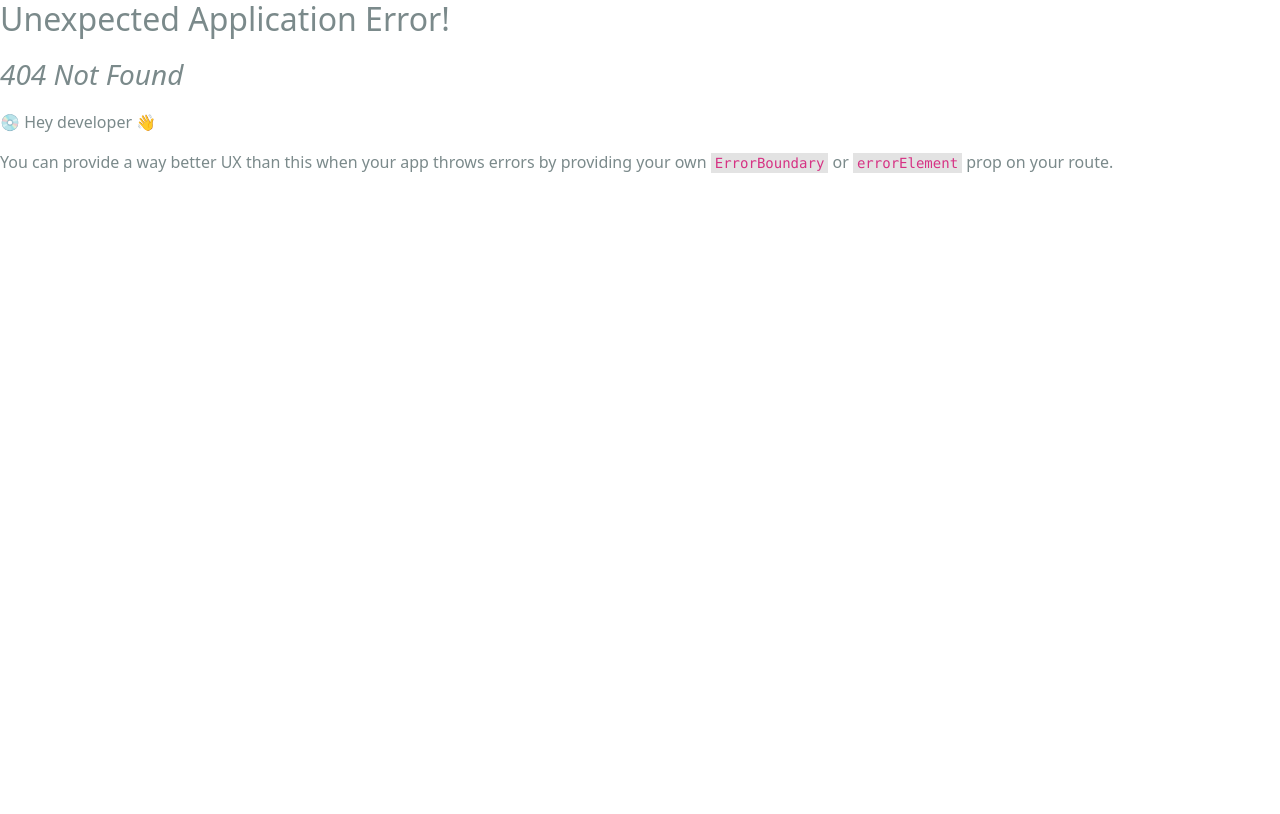
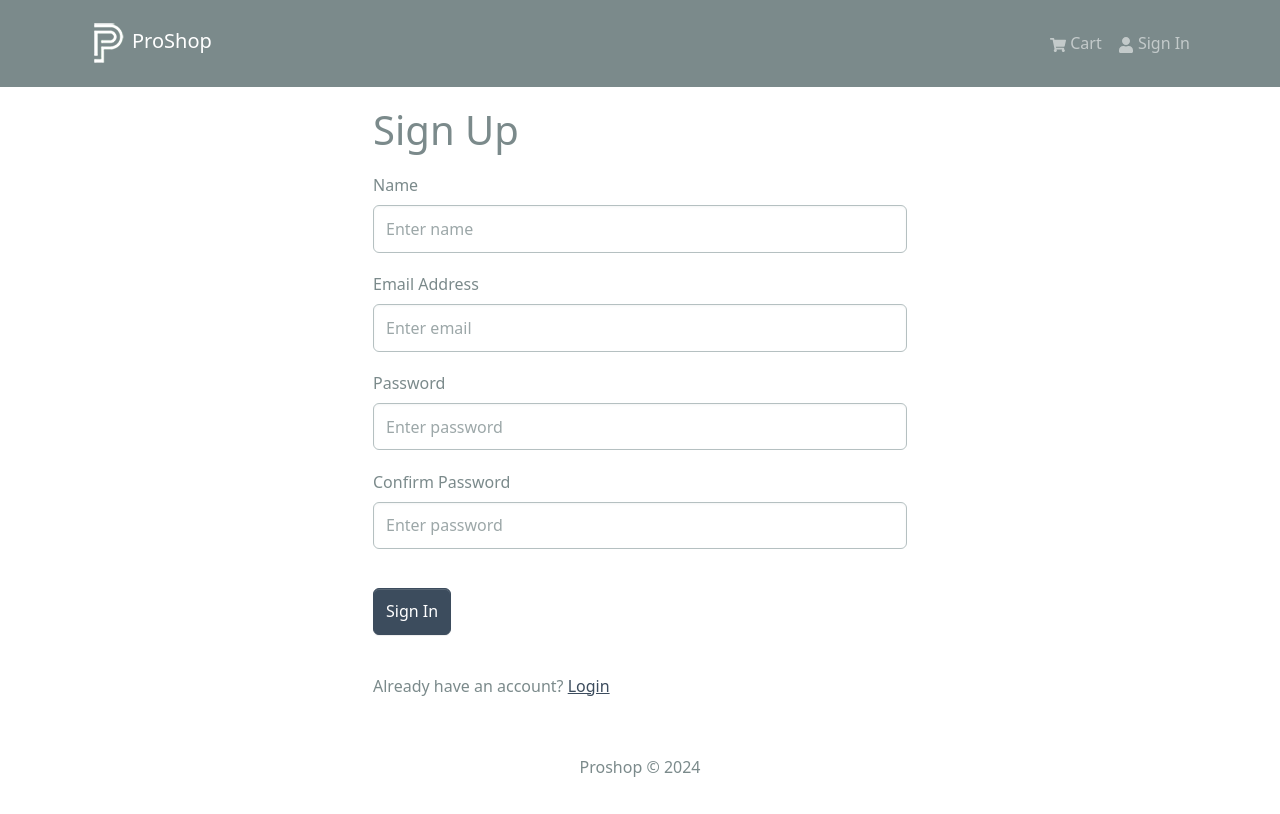
Before and after one commit to MatheusTrinca/proshop, a React (Create React App) app in the folder frontend/: page /register in a window 1280 px wide. Before the commit this address had no page. Built offline with nearby package versions, Linux system fonts and the light colour scheme.

Commit message:
feat: adding-registration-and-logout

```diff
--- a/frontend/src/components/Header.jsx
+++ b/frontend/src/components/Header.jsx
@@ -1,15 +1,29 @@
 import { Navbar, Nav, Container, Badge, NavDropdown } from 'react-bootstrap';
+import { useNavigate } from 'react-router-dom';
 import { FaShoppingCart, FaUser } from 'react-icons/fa';
 import { LinkContainer } from 'react-router-bootstrap';
 import logo from '../assets/logo.png';
-import { useSelector } from 'react-redux';
+import { useSelector, useDispatch } from 'react-redux';
+import { useLogoutMutation } from '../slices/usersApiSlice';
+import { logout } from '../slices/authSlice';
 
 const Header = () => {
   const { cartItems } = useSelector(state => state.cart);
   const { userInfo } = useSelector(state => state.auth);
 
-  const logoutHandler = () => {
-    console.log('Logged out');
+  const [logoutApiCall] = useLogoutMutation();
+
+  const dispatch = useDispatch();
+  const navigate = useNavigate();
+
+  const logoutHandler = async () => {
+    try {
+      await logoutApiCall().unwrap();
+      dispatch(logout());
+      navigate('/login');
+    } catch (err) {
+      console.log(err);
+    }
   };
 
   return (
--- a/frontend/src/index.js
+++ b/frontend/src/index.js
@@ -16,6 +16,7 @@
 import ProductScreen from './screens/ProductScreen';
 import CartScreen from './screens/CartScreen';
 import LoginScreen from './screens/LoginScreen';
+import RegisterScreen from './screens/RegisterScreen';
 
 const router = createBrowserRouter(
   createRoutesFromElements(
@@ -24,6 +25,7 @@
       <Route path="/product/:id" element={<ProductScreen />} />
       <Route path="/cart" element={<CartScreen />} />
       <Route path="/login" element={<LoginScreen />} />
+      <Route path="/register" element={<RegisterScreen />} />
     </Route>
   )
 );
--- /dev/null
+++ b/frontend/src/screens/RegisterScreen.jsx
@@ -0,0 +1,118 @@
+import { useState, useEffect } from 'react';
+import { Link, useLocation, useNavigate } from 'react-router-dom';
+import { useDispatch, useSelector } from 'react-redux';
+import { useRegisterMutation } from '../slices/usersApiSlice';
+import { setCredentials } from '../slices/authSlice';
+import FormContainer from '../components/FormContainer';
+import { Button, Col, Form, Row } from 'react-bootstrap';
+import Loader from '../components/Loader';
+import { toast } from 'react-toastify';
+
+const RegisterScreen = () => {
+  const [name, setName] = useState('');
+  const [email, setEmail] = useState('');
+  const [password, setPassword] = useState('');
+  const [confirmPassword, setConfirmPassword] = useState('');
+
+  const dispatch = useDispatch();
+  const navigate = useNavigate();
+
+  const [register, { isLoading }] = useRegisterMutation();
+
+  const { userInfo } = useSelector(state => state.auth);
+
+  const { search } = useLocation();
+  const sp = new URLSearchParams(search);
+  const redirect = sp.get('redirect') || '/';
+
+  useEffect(() => {
+    if (userInfo) {
+      navigate(redirect);
+    }
+  }, [userInfo, redirect, navigate]);
+
+  const submitHandler = async e => {
+    e.preventDefault();
+
+    if (password !== confirmPassword) {
+      toast.error('Passwords do not match');
+      return;
+    }
+
+    try {
+      const res = await register({ name, email, password }).unwrap();
+      dispatch(setCredentials({ ...res }));
+      navigate(redirect);
+    } catch (err) {
+      toast.error(err?.data?.message || err.error);
+    }
+  };
+
+  console.log('redirect', redirect);
+
+  return (
+    <FormContainer>
+      <h1>Sign Up</h1>
+      <Form onSubmit={submitHandler}>
+        <Form.Group controlId="name" className="my-3">
+          <Form.Label>Name</Form.Label>
+          <Form.Control
+            type="name"
+            placeholder="Enter name"
+            value={name}
+            onChange={e => setName(e.target.value)}
+          ></Form.Control>
+        </Form.Group>
+        <Form.Group controlId="email" className="my-3">
+          <Form.Label>Email Address</Form.Label>
+          <Form.Control
+            type="email"
+            placeholder="Enter email"
+            value={email}
+            onChange={e => setEmail(e.target.value)}
+          ></Form.Control>
+        </Form.Group>
+        <Form.Group controlId="password" className="my-3">
+          <Form.Label>Password</Form.Label>
+          <Form.Control
+            type="password"
+            placeholder="Enter password"
+            value={password}
+            onChange={e => setPassword(e.target.value)}
+          ></Form.Control>
+        </Form.Group>
+        <Form.Group controlId="password" className="my-3">
+          <Form.Label>Confirm Password</Form.Label>
+          <Form.Control
+            type="password"
+            placeholder="Enter password"
+            value={confirmPassword}
+            onChange={e => setConfirmPassword(e.target.value)}
+          ></Form.Control>
+        </Form.Group>
+
+        <Button
+          disabled={isLoading}
+          type="submit"
+          variant="primary"
+          className="my-3"
+        >
+          Sign In
+        </Button>
+
+        {isLoading && <Loader />}
+      </Form>
+
+      <Row className="py-3">
+        <Col>
+          Already have an account?{' '}
+          <Link to={redirect ? `/login?redirect=${redirect}` : '/login'}>
+            Login
+          </Link>
+        </Col>
+      </Row>
+    </FormContainer>
+  );
+};
+
+export default RegisterScreen;
--- a/frontend/src/slices/authSlice.js
+++ b/frontend/src/slices/authSlice.js
@@ -14,13 +14,13 @@
       state.userInfo = action.payload;
       localStorage.setItem('userInfo', JSON.stringify(action.payload));
     },
-    // logOut: state => {
-    //   state.userInfo = null;
-    //   localStorage.removeItem('userInfo');
-    // },
+    logout: state => {
+      state.userInfo = null;
+      localStorage.removeItem('userInfo');
+    },
   },
 });
 
-export const { setCredentials } = authSlice.actions;
+export const { setCredentials, logout } = authSlice.actions;
 
 export default authSlice.reducer;
--- a/frontend/src/slices/usersApiSlice.js
+++ b/frontend/src/slices/usersApiSlice.js
@@ -10,7 +10,21 @@
         body: data,
       }),
     }),
+    register: builder.mutation({
+      query: data => ({
+        url: `${USERS_URL}`,
+        method: 'POST',
+        body: data,
+      }),
+    }),
+    logout: builder.mutation({
+      query: data => ({
+        url: `${USERS_URL}/logout`,
+        method: 'POST',
+      }),
+    }),
   }),
 });
 
-export const { useLoginMutation } = usersApiSlice;
+export const { useLoginMutation, useLogoutMutation, useRegisterMutation } =
+  usersApiSlice;
```
